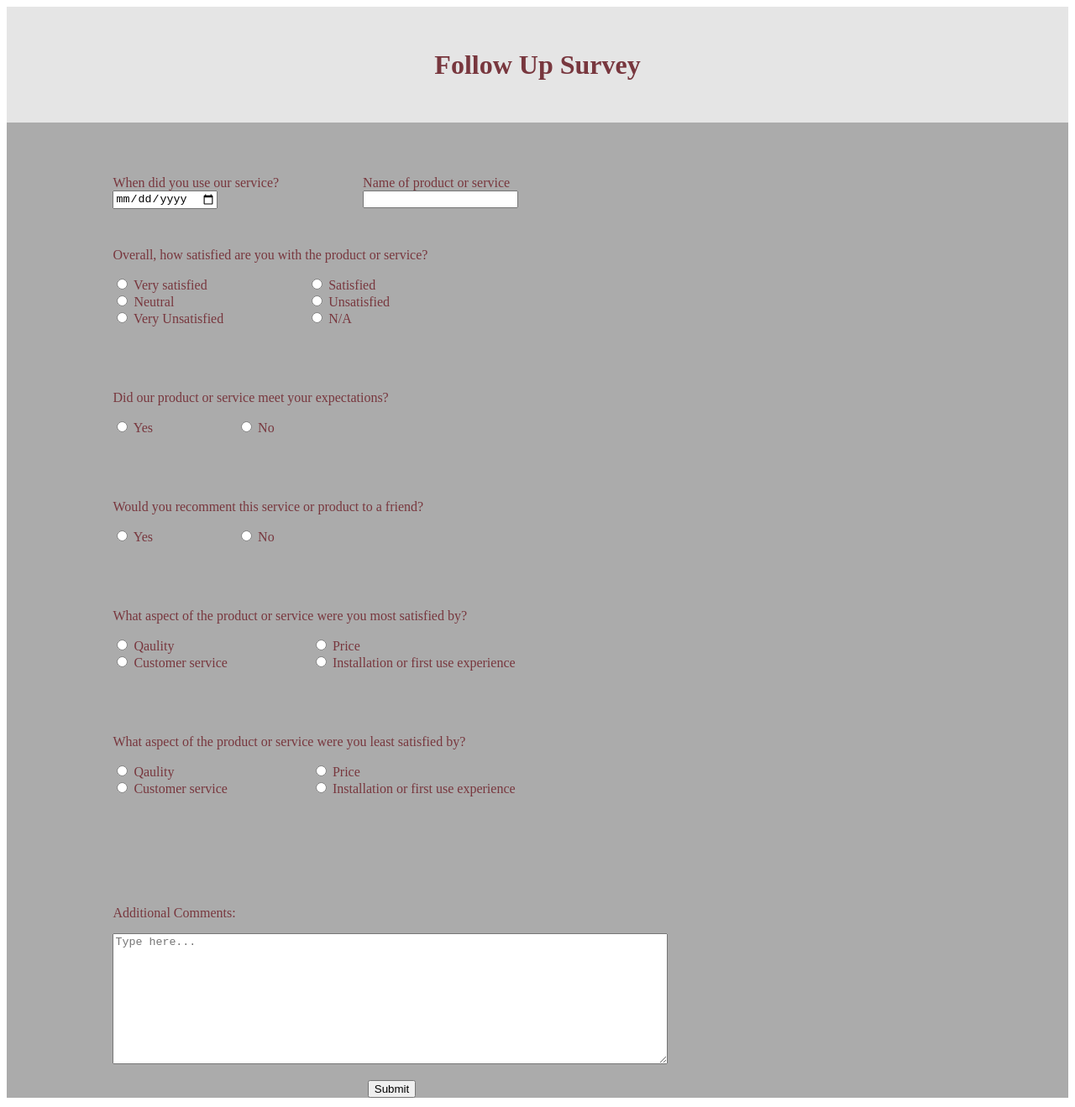
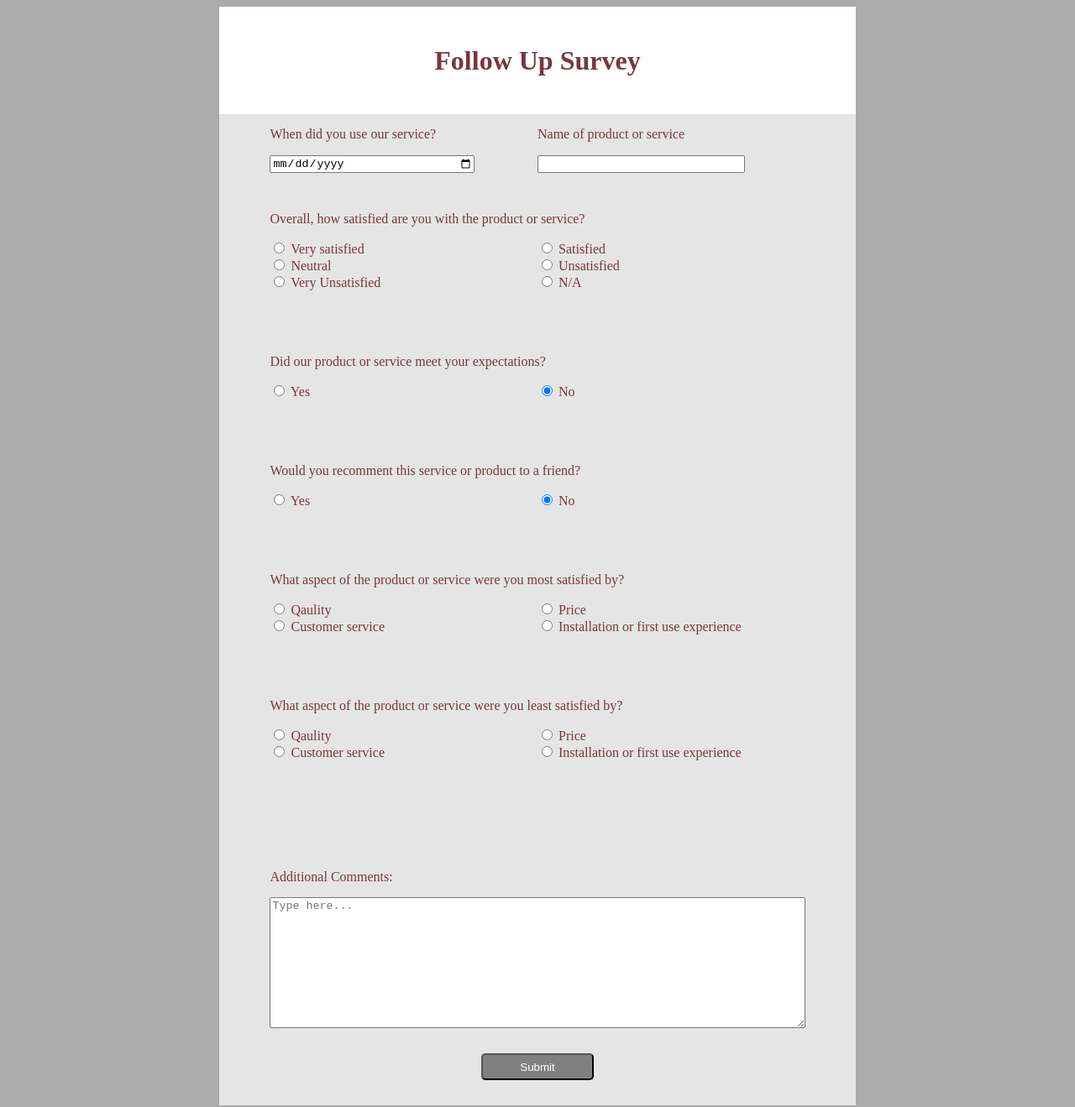
Before and after one commit to Khodor-Hassoun/survey-frontend-flex, a plain HTML site: page index.html in a window 1280 px wide. Shown: the whole page at 84% size. Drawn offline with Linux system fonts and the light colour scheme.

Commit message:
Center the contets

```diff
--- a/index.html
+++ b/index.html
@@ -9,22 +9,23 @@
 </head>
 <body>
     <main>
-        <h1>Follow Up Survey</h1>
+        <h1 class="whiteboy">Follow Up Survey</h1>
         <div class="formCon">
             <form action="#">
                 <!-- Date and name section -->
                 <section class="flex">
-                    <div>
+                    <div class="inputs">
                         <label for="dateTime">When did you use our service?</label>
                         <br>
-                        <input type="date" name="" id="dateTime">
+                        <input type="date" name="" id="dateTime" class="inputLen">
                     </div>
-                    <div class="row2">
+                    <div class="row2 inputs">
                         <label for="name">Name of product or service</label>
                         <br>
-                        <input type="text" name="" id="name">
+                        <input type="text" name="" id="name" class="inputLen">
                     </div>
                 </section>
+
 
                 <!-- Satisfaction section -->
                 <section class="flex columbo">
@@ -53,8 +54,8 @@
                             <label for="na">N/A</label>
                         </div>
                     </div>
+                </section>
 
-                </section>
 
                 <!-- Expectations -->
                 <section class="flex columbo">
@@ -63,15 +64,16 @@
                     </div>
                     <div class="flex">
                         <div class="inputs">
-                            <input type="radio" name="res" id="yes">
+                            <input type="radio" name="expect" id="yes">
                             <label for="yes">Yes</label>
                         </div>
                         <div class="inputs row2">
-                            <input type="radio" name="res" id="no">
+                            <input type="radio" name="expect" id="no" checked>
                             <label for="no">No</label>
                         </div>
                     </div>
                 </section>
+
 
                 <!-- Recommendation -->
                 <section class="flex columbo">
@@ -80,18 +82,18 @@
                     </div>
                     <div class="flex">
                         <div class="inputs">
-                            <input type="radio" name="res" id="yes">
+                            <input type="radio" name="reco" id="yes" >
                             <label for="yes">Yes</label>
                         </div>
                         <div class="inputs row2">
-                            <input type="radio" name="res" id="no">
+                            <input type="radio" name="reco" id="no" checked>
                             <label for="no">No</label>
                         </div>
                     </div>
                 </section>
 
+
                 <!-- Aspect satisfaction -->
-
                 <section class="flex columbo">
                     <div>
                         <p>What aspect of the product or service were you most satisfied by?</p>
@@ -114,6 +116,7 @@
                     </div>
                 </section>
 
+
                 <!-- Unsatisfied -->
                 <section class="flex columbo">
                     <div>
@@ -121,38 +124,36 @@
                     </div>
                     <div class="flex">
                         <div class="inputs">
-                            <input type="radio" name="aspect" id="quality">
-                            <label for="quality">Qaulity</label>
+                            <input type="radio" name="un" id="quality1">
+                            <label for="quality1">Qaulity</label>
                             <br>
-                            <input type="radio" name="aspect" id="cust">
-                            <label for="cust">Customer service</label>
+                            <input type="radio" name="un" id="cust1">
+                            <label for="cust1">Customer service</label>
                         </div>
                         <div class="inputs row2">
-                            <input type="radio" name="aspect" id="price">
-                            <label for="price">Price</label>
+                            <input type="radio" name="un" id="price1">
+                            <label for="price1">Price</label>
                             <br>
-                            <input type="radio" name="aspect" id="serv">
+                            <input type="radio" name="un" id="serv">
                             <label for="serv">Installation or first use experience</label>
                         </div>
                     </div>
                 </section>
 
+
                 <!-- Comment Section -->
                 <section class="comment">
                     <label for="opinion">Additional Comments:</label>
                     <br>
-                    <div>
+                    <div class="flex">
                         <textarea name="" id="opinion" cols="80" rows="10" placeholder="Type here..."></textarea>
-
                     </div>
                 </section>
-                <section class="btnSec">
+                <section class="btnSec flex">
                     <button>Submit</button>
                 </section>
-
             </form>
         </div>
     </main>
-
 </body>
 </html>
--- a/styles/style.css
+++ b/styles/style.css
@@ -1,32 +1,47 @@
-main{
+body{
+    display: flex;
+    /* width: 60%; */
+    /* align-self: center; */
+    justify-content: center;
     background-color: rgb(171, 171, 171);
-    color: #78373e;
-    justify-content: center;
+    align-items: center;
 
 
+}
+main{
+    background-color: #e5e5e5;
+    color: #78373e;
+    /* justify-content: center; */
+    width: 60%;
+    /* align-items: center; */
+    align-self: center;
+    align-items: center;
 }
 .flex {
     display: flex;
     margin-bottom: 30px;
 }
 .formCon{
-    margin:5% 10% ;
+    margin:2% 8% ;
     justify-content:space-evenly
 }
 h1{
-    padding: 4% 30%;
+    padding: 6% 0%;
     margin: 0;
     text-align: center;
-    background-color: #e5e5e5;
+    width: 100%;
 }
-/*
-div{
-    margin: 2% 18% 2% 1%;
-    /* padding-right: 15px; */
-
-.row2{
+.whiteboy{
+    background-color: white;
+}
+.inputs{
+    width: 50%;
+    margin: 0;
+    padding: 0;
+}
+/* .row2{
     margin-left: 100px;
-}
+} */
 .columbo{
     flex-direction: column;
 }
@@ -38,9 +53,21 @@ div{
     margin-top: 15px;
 }
 .btnSec{
-    margin-top: 15px;
-    margin-left: 30%;
+    /* align-self: center; */
+    justify-content: center;
+}
+.btnSec button{
+    padding: 1% 7%;
+    background-color: gray;
+    color: white;
+    border: 1 ridge red;
+    border-radius: 5px;
+    align-self: center;
 }
 .leftside{
     margin-left: 0%;
 }
+.inputLen{
+    width: 75%;
+    margin-top: 5%;
+}
```
